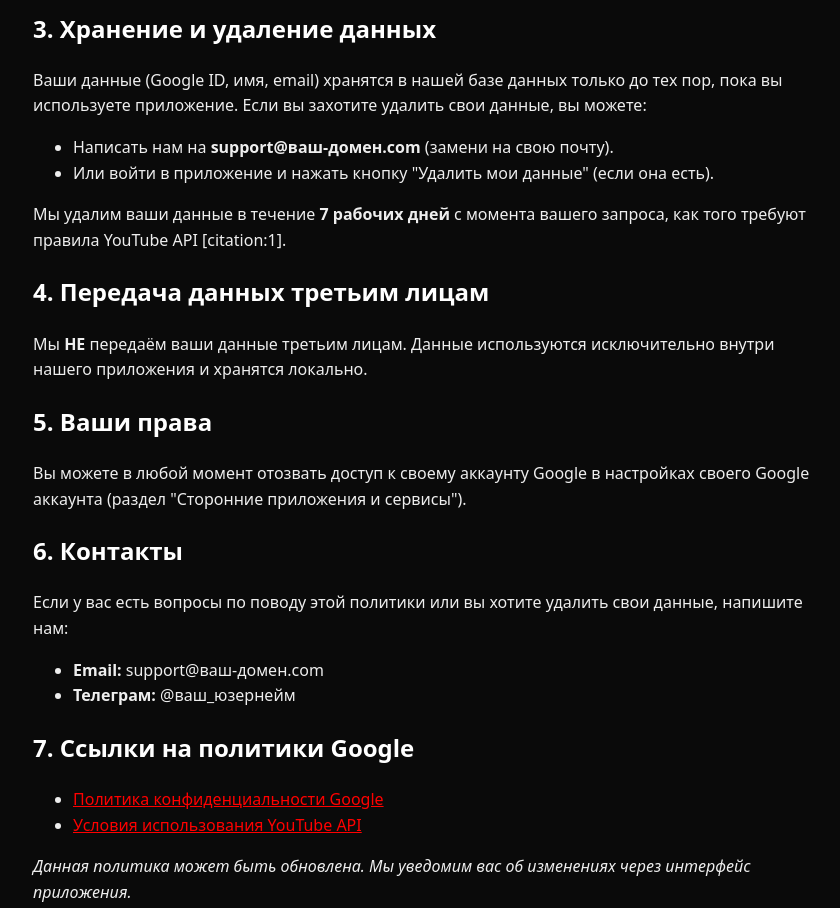
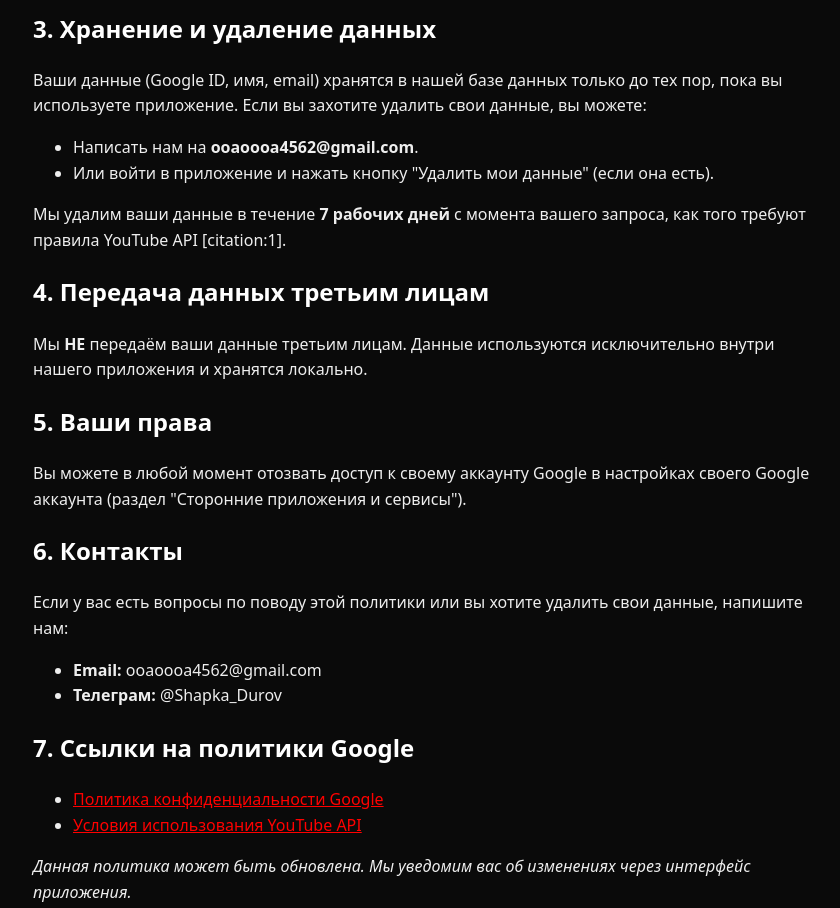
Before and after one commit to korostelevrostik-stack/youtube-app, a website: page privacy.html in a window 1280 px wide. Shown: the part 660-1568 px from the top of the page, without its empty margins (207-1047 px from the left). Drawn offline with Linux system fonts and the light colour scheme.

Commit message:
Update contact information in privacy policy

```diff
--- a/privacy.html
+++ b/privacy.html
@@ -32,7 +32,7 @@
     <h2>3. Хранение и удаление данных</h2>
     <p>Ваши данные (Google ID, имя, email) хранятся в нашей базе данных только до тех пор, пока вы используете приложение. Если вы захотите удалить свои данные, вы можете:</p>
     <ul>
-        <li>Написать нам на <strong>support@ваш-домен.com</strong> (замени на свою почту).</li>
+        <li>Написать нам на <strong>ooaoooa4562@gmail.com</strong>.</li>
         <li>Или войти в приложение и нажать кнопку "Удалить мои данные" (если она есть).</li>
     </ul>
     <p>Мы удалим ваши данные в течение <strong>7 рабочих дней</strong> с момента вашего запроса, как того требуют правила YouTube API [citation:1].</p>
@@ -46,8 +46,8 @@
     <h2>6. Контакты</h2>
     <p>Если у вас есть вопросы по поводу этой политики или вы хотите удалить свои данные, напишите нам:</p>
     <ul>
-        <li><strong>Email:</strong> support@ваш-домен.com</li>
-        <li><strong>Телеграм:</strong> @ваш_юзернейм</li>
+        <li><strong>Email:</strong> ooaoooa4562@gmail.com</li>
+        <li><strong>Телеграм:</strong> @Shapka_Durov</li>
     </ul>
 
     <h2>7. Ссылки на политики Google</h2>
```
